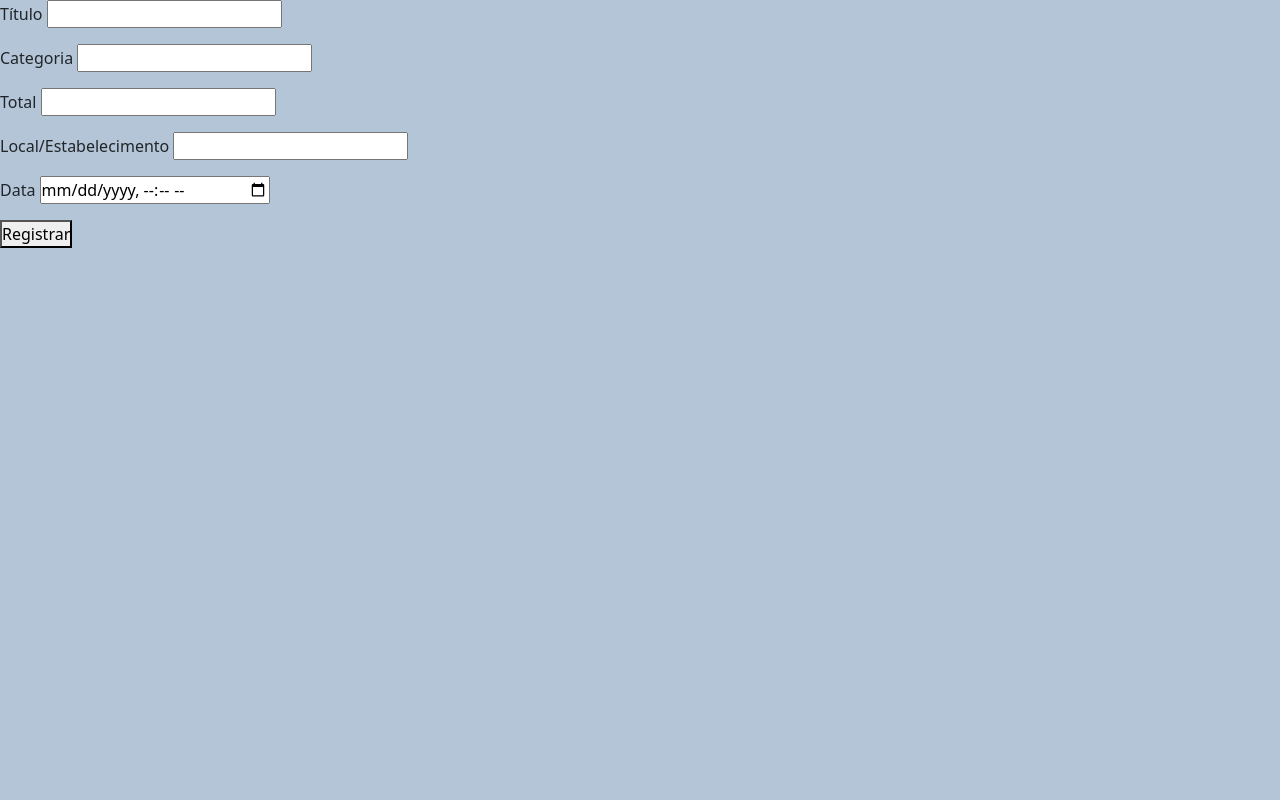
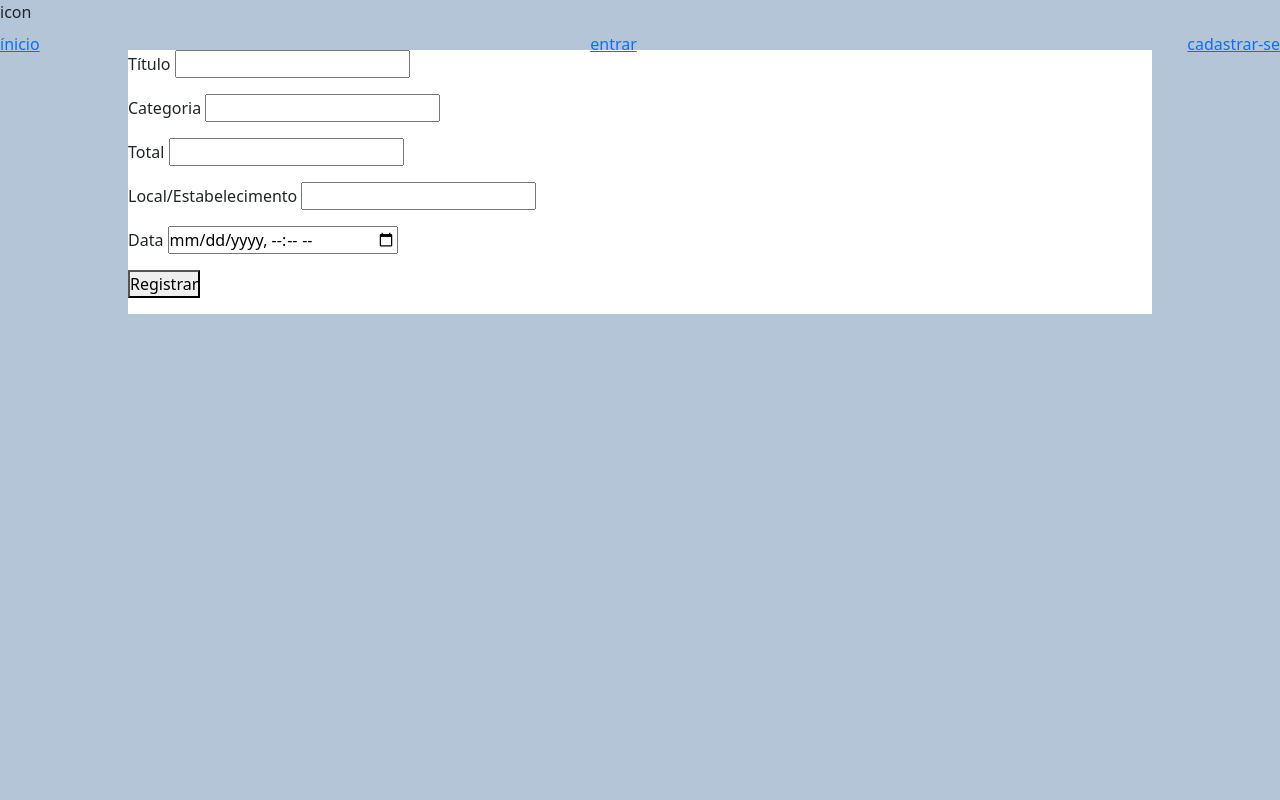
Before and after one commit to felipe-fjs/registro_de_gastos, a Flask app: template app/templates/expenses/new.html in a window 1280 px wide. Run offline with Flask 3, Linux system fonts and the light colour scheme; the template is opened without the code that fills it, so the values that code supplies are empty; some libraries are stand-ins or nearby versions.

Commit message:
atualizando arquivos template

```diff
--- a/app/static/css/general_style.css
+++ b/app/static/css/general_style.css
@@ -12,10 +12,26 @@ body, html {
     background-color: #B3C5D7;
 }
 
+header {
+    height: 50px;
+}
+
 main {
+    height: calc(100vh - 50px);
+}
+
+.expenses_section {
+    width: 100%;
+    height: fit-content;
+
+    display: flex;
+    flex-flow: row nowrap;
+    align-items: center;
+    justify-content: center;
 
 }
 
-#new_expenses_form {
-
+.expenses_form {
+    width: 80%;
+    background-color: white;
 }
--- a/app/templates/expenses/new.html
+++ b/app/templates/expenses/new.html
@@ -3,8 +3,12 @@
 {% block title %} Novo gasto {% endblock %}
 
 {% block content %}
+<!--Adicionando navbar atraves de um arquivo já existente-->
+{% include "partials/navbar.html" %}
+
 <main>
-    <form id="new_expense_form" action="{{ url_for('expenses.new_expense')}}" method="post">
+    <section class="expenses_section">
+        <form class="expenses_form" action="{{ url_for('expenses.new_expense')}}" method="post">
             <p>
                 <label for="title">Título</label>
                 <input type="text" name="title" id="title" required maxlength="150">
@@ -43,5 +47,7 @@
                 <button type="submit">Registrar</button>
             </p>
         </form>
+    </section>
+
 </main>
 {% endblock %}
--- /dev/null
+++ b/app/templates/partials/navbar.html
@@ -0,0 +1,14 @@
+<header class="header">
+    icon
+    <nav class="navbar">
+        <a href="#">ínicio</a>
+        {% if current_user.is_authenticated %}
+            <a href="#">novo gasto</a>
+            <a href="#">gastos existentes</a>
+            <a href="#">sair</a>
+        {% else %}
+            <a href="#">entrar</a>
+            <a href="#">cadastrar-se</a>
+        {% endif %}
+    </nav>
+</header>
```
Lines whose indentation alone changed are shown as unchanged.
